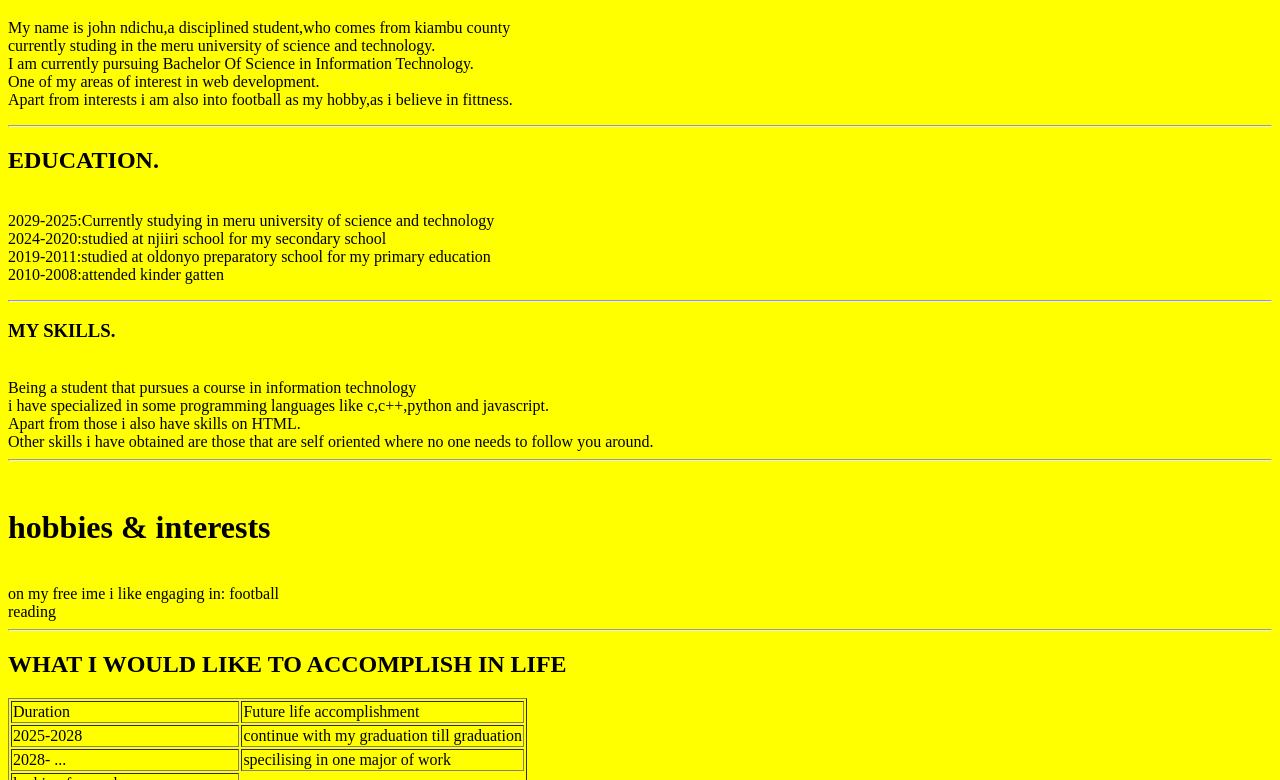
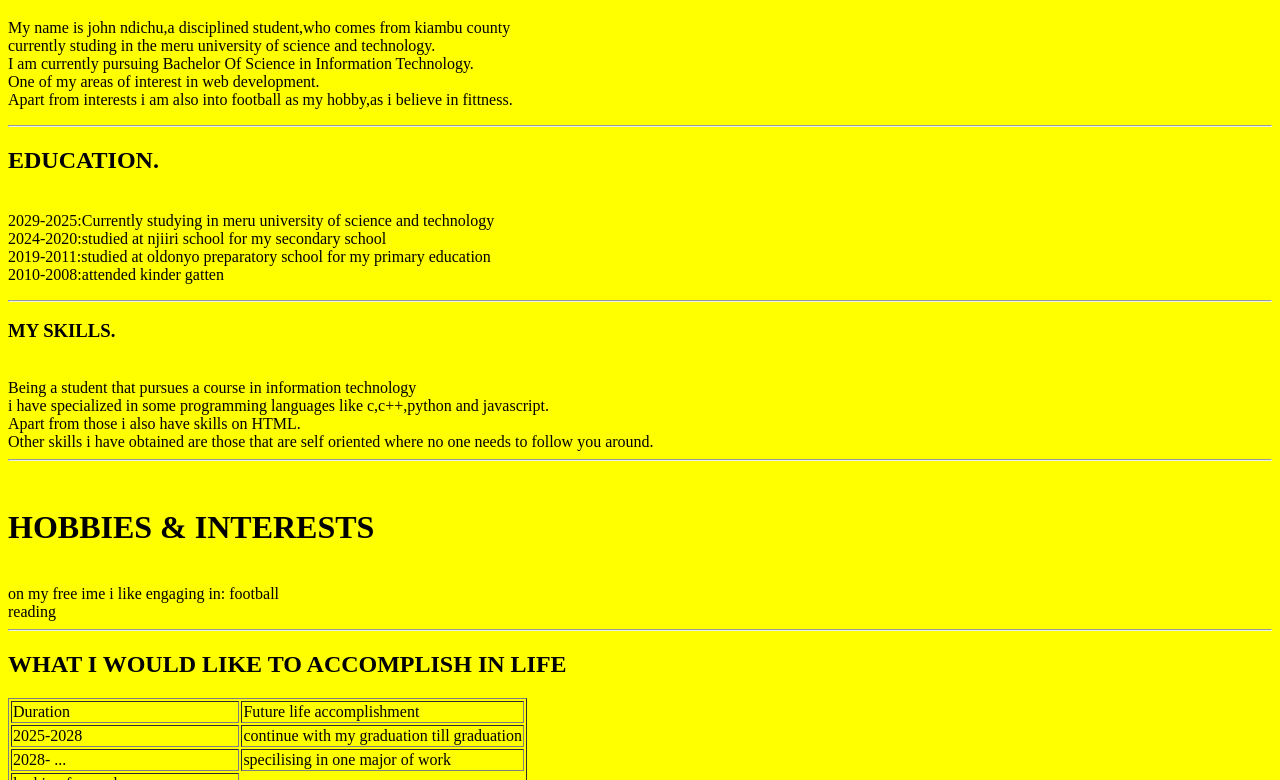
Before and after one commit to johntez38/index.html, a plain HTML site: page index.html in a window 1280 px wide. Shown: the part 320-1100 px from the top of the page. Drawn offline with Linux system fonts and the light colour scheme.

Commit message:
Update index.html

```diff
--- a/index.html
+++ b/index.html
@@ -26,7 +26,7 @@
      i have specialized in some programming languages like c,c++,python and javascript.</br>
      Apart from those i also have skills on HTML.</br>
      Other skills i have obtained are those that are self oriented where no one needs to follow you around.<hr/><br/>
-      <h1>hobbies & interests</h1></br>
+      <h1>HOBBIES & INTERESTS</h1></br>
         on my free ime i like engaging in: football<br/>reading<br/><hr/>
          <b></b><h2> WHAT I WOULD LIKE TO ACCOMPLISH IN LIFE</h2></b>
   <table border="1">
```
